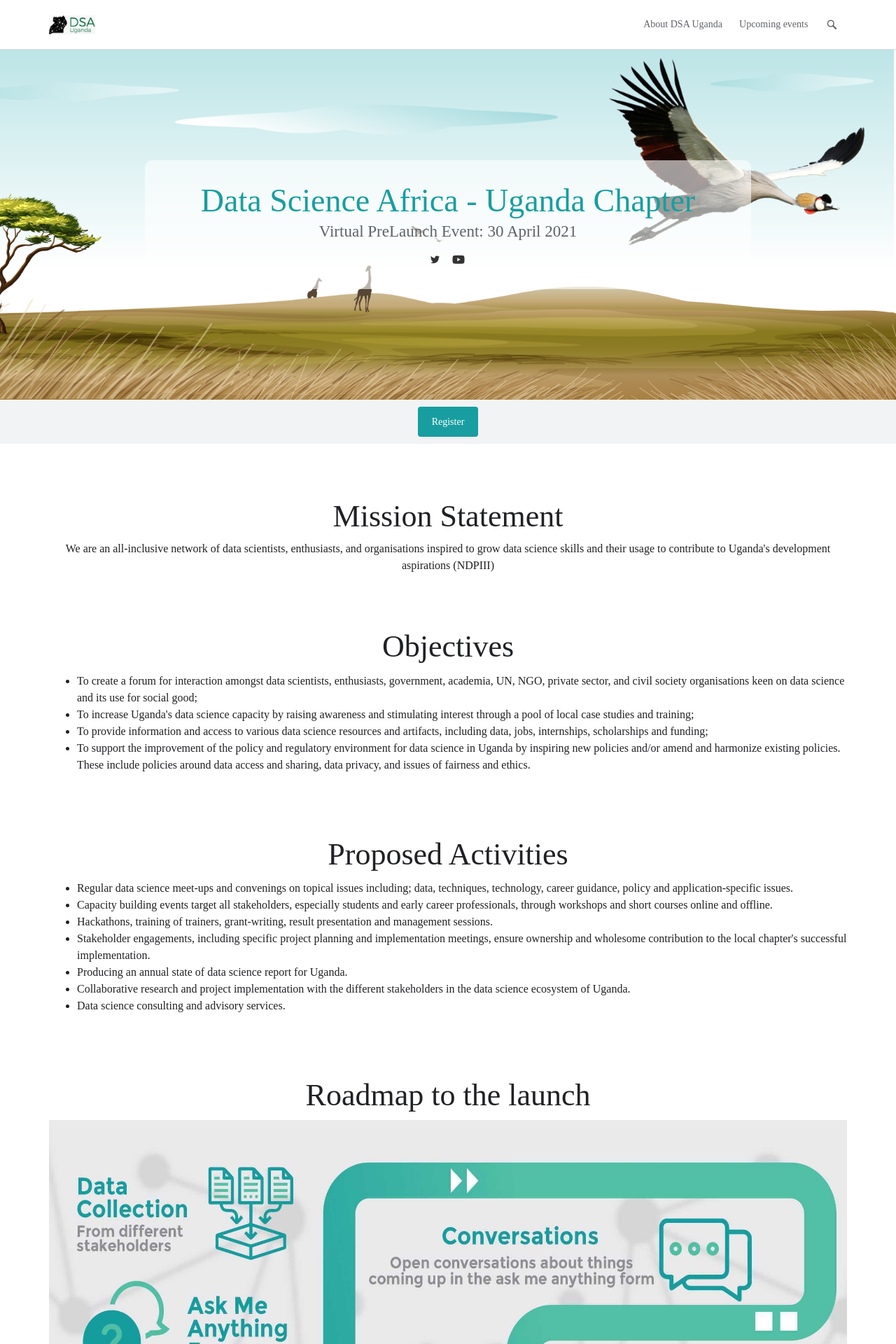
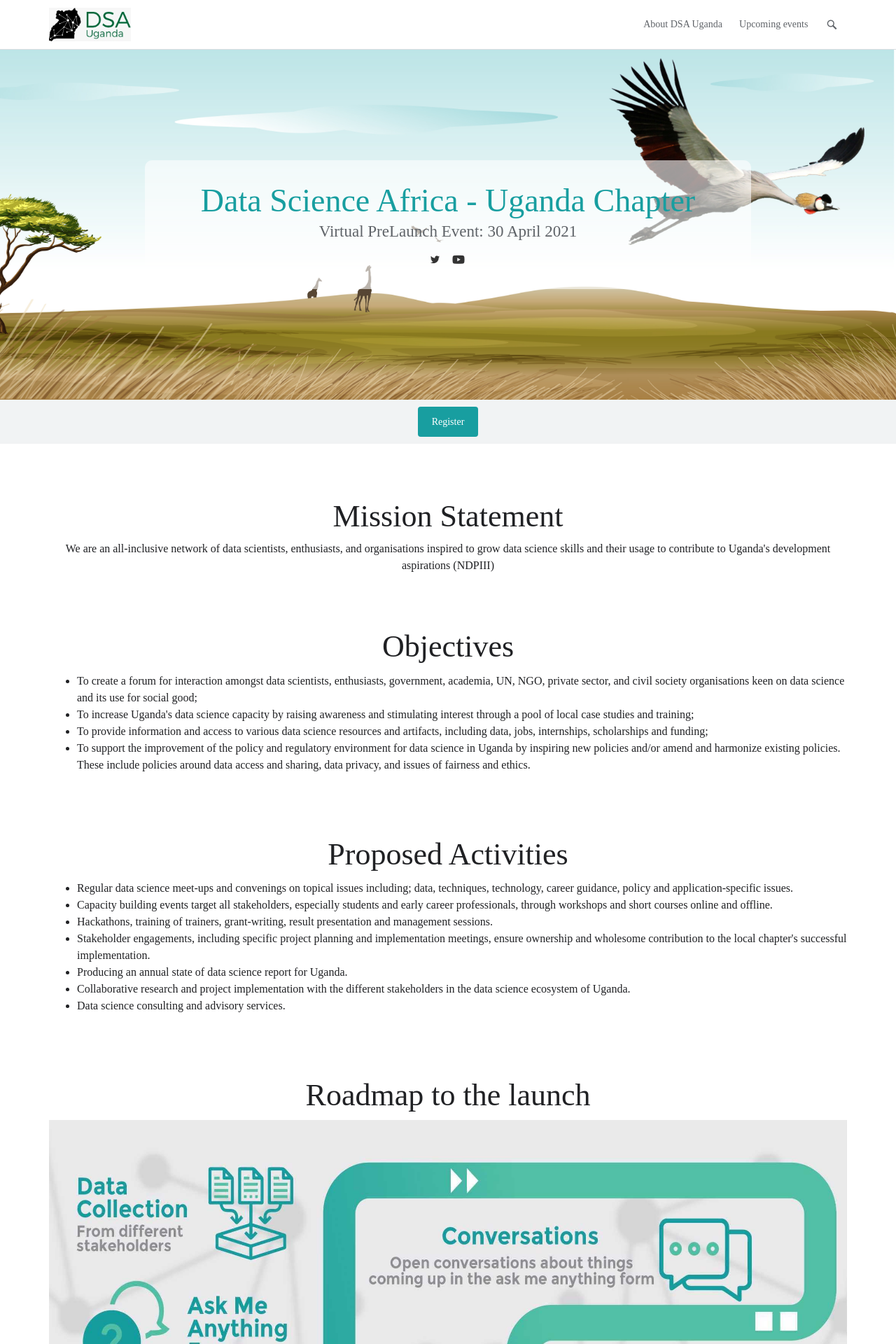
Before and after one commit to datsciafrica/dsaUganda, a Jekyll site: the page built from index.md, in a window 1280 px wide. Shown: the top 1920 px of the page at 70% size. Built offline with Jekyll 4.4.1, drawn with Linux system fonts in a browser that asks for light colours; some web fonts are replaced.

Commit message:
Update navigation.html

```diff
--- a/_includes/navigation.html
+++ b/_includes/navigation.html
@@ -12,7 +12,7 @@
       <div class="container">
           <div class="navbar-left">
             <a class="navbar-brand navbar-customizable-logo" href="{{site.baseurl}}/">
-                <img src="{{site.baseurl}}/assets/img/dsaug.jpeg" alt="DSA Uganda logo">
+                <img src="{{site.baseurl}}/assets/img/dsaug.jpeg" alt="DSA Uganda logo" style="height: 80%">
             </a>
           </div>
           <button type="button" class="navbar-toggle collapsed" data-toggle="collapse" data-target="#main-nav" aria-expanded="false">
```
